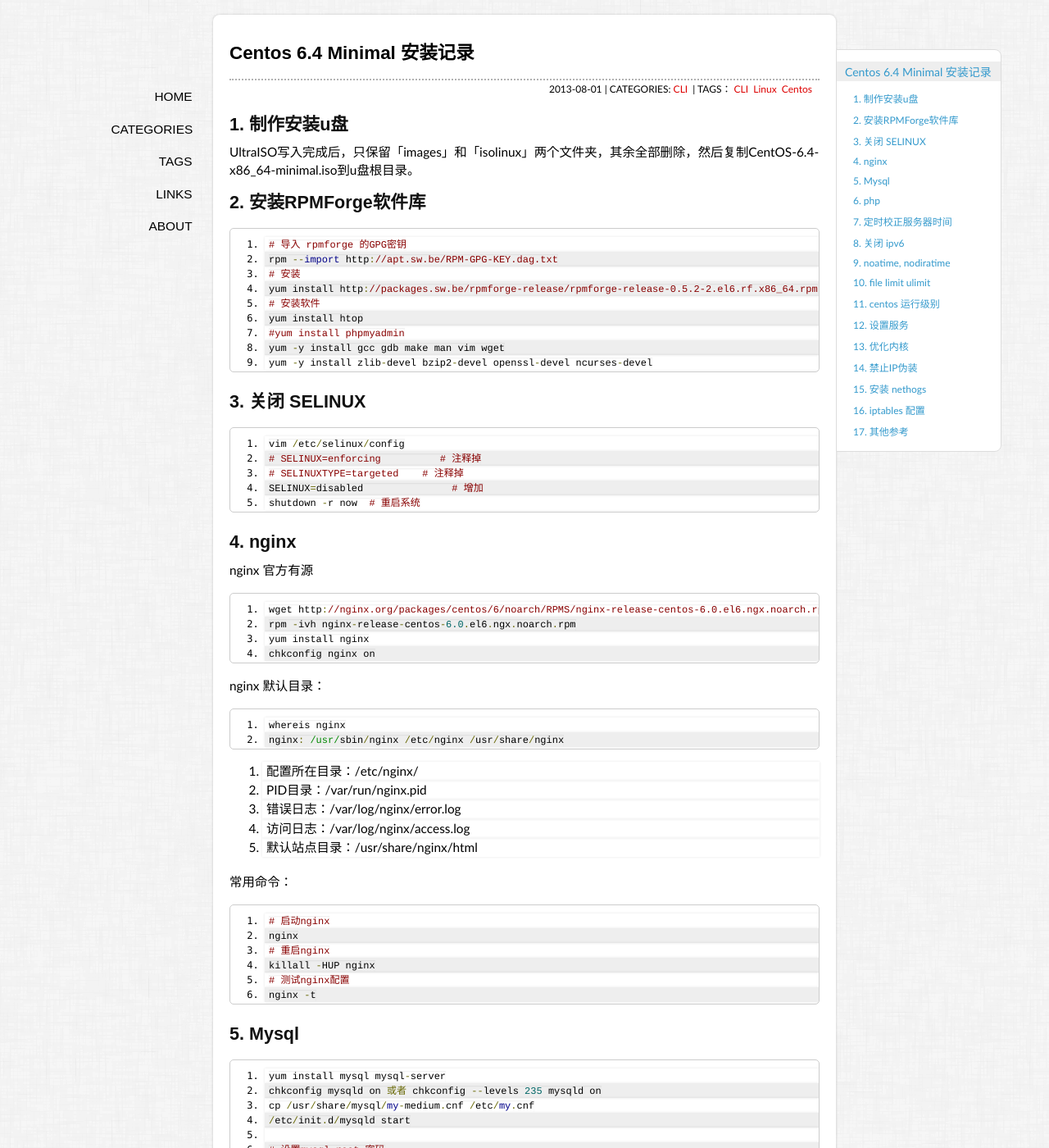
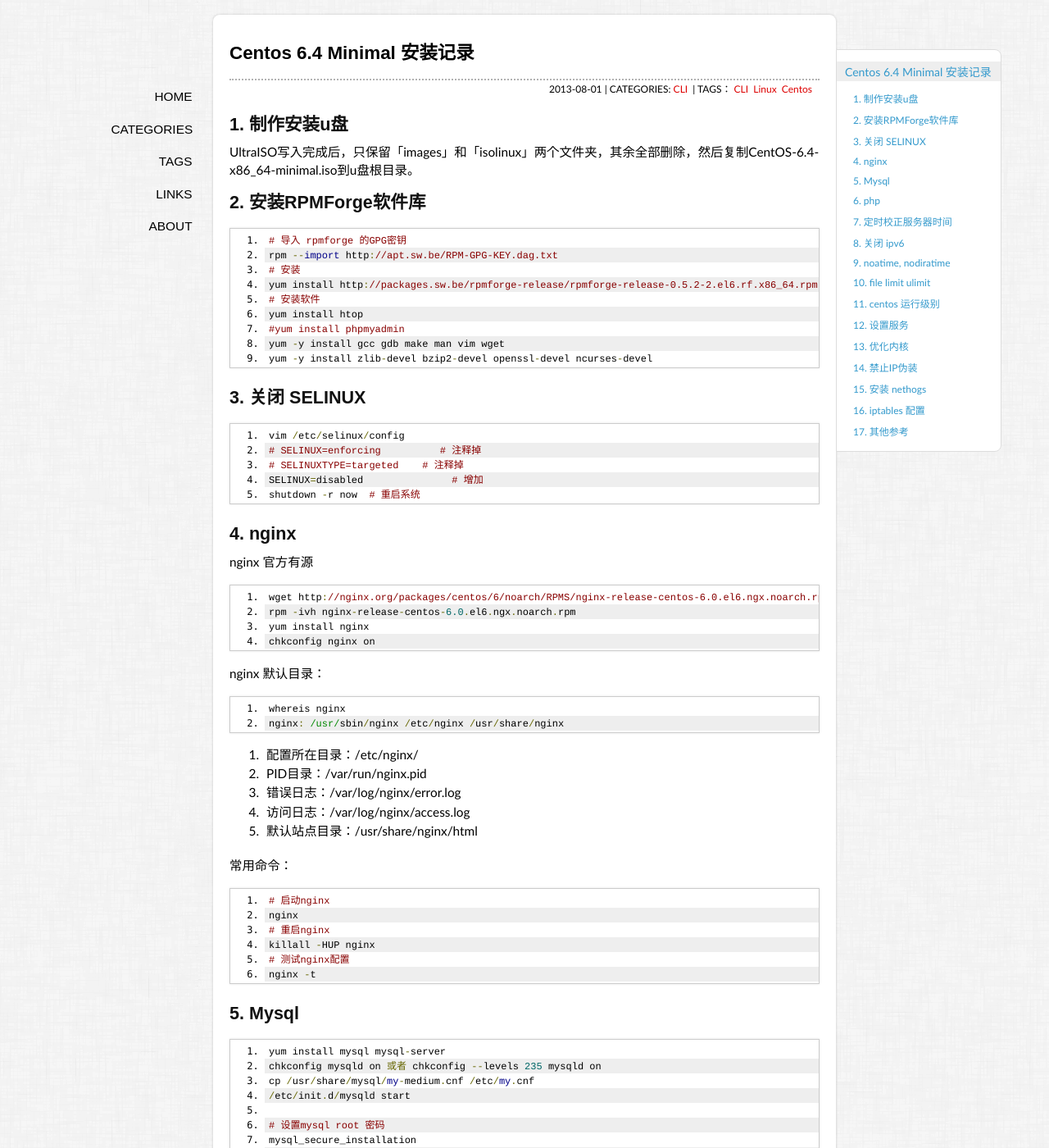
Before and after one commit to jiaokai/blog, a Jekyll site: the page built from _posts/2013-08-01-Centos64-minimal.md, in a window 1280 px wide and 1400 px high. Shown: the whole window at 82% size. Built offline with Jekyll 4.4.1, drawn with Linux system fonts in a browser that asks for light colours; some web fonts are replaced; Markdown is read by kramdown in place of the engine named in the settings; comment, search, counter and statistics services are not loaded; some of the changed text lies outside the part shown.

Commit message:
20130803-20

```diff
--- a/media/css/style.css
+++ b/media/css/style.css
@@ -24,17 +24,17 @@
 p a:hover{color:#3399CC;text-decoration:none;}
 /* strong { color: #6D0000; font-weight:600; } */
 /* pre code{padding:1em 1.5em;font-size:12px;line-height:1.6;display:block;border:1px solid #ddd;} */
-pre { padding-top:10px !important; overflow:auto;}
+pre { padding-top:5px !important; overflow:auto;}
 pre,code{font-family:Menlo,"Andale Mono",Consolas,"Courier New",Monaco,monospace;font-size:12px;}
 code { background: #eee; border: 1px solid #ccc; padding: 0 5px; font-family: "Courier"; line-height: 14px; word-wrap: break-word;box-shadow: rgba(0,0,0,0.07) 0 1px 2px inset;}
-pre code { overflow:auto; background-color: transparent; border: none; padding: 0; word-wrap: break-word; }
+pre code { overflow:auto; background-color: transparent; border: none; padding: 0; word-wrap: break-word; box-shadow:none;}
 blockquote{display:block;text-align:justify;border-left:4px solid #eeeeee;}
 blockquote{margin:1em 0em;padding-left:1.5em;}
 blockquote p{margin:0;padding:.5em 0;}
 /* #container{background:#ffffff;width:660px;margin:2em auto;display:block;padding:0 2em;} */
 #container {text-align: left; overflow: hidden; position: relative}
 #main { zoom: 1; position: relative; _overflow-y: visible; max-width: 960px; width: 720px; min-height: 800px; margin: 10px auto; padding: 10px 20px; background: #FFF; border-radius: 8px; box-shadow: 0px 0px 3px rgba(0, 0, 0, 0.2); }
-#main ol li { padding-left:5px; list-style: decimal; line-height: 1.5em;box-shadow: 0px 0px 3px rgba(0, 0, 0, 0.1); }
+#main ol li { padding-left:5px; list-style: decimal; line-height: 1.5em; }
 #content{font-size:1.1em;line-height:1.4em;}
 #content h1{padding:.5em 0;}
 #content img{max-width:700px;display:block;margin:4px auto;-webkit-box-shadow:#999 1px 1px 4px;-moz-box-shadow:#999 1px 1px 4px;box-shadow:#999 1px 1px 4px;}
--- a/media/js/prettify/prettify.css
+++ b/media/js/prettify/prettify.css
@@ -37,7 +37,7 @@
     .atv{color:#060}
 }
 
-pre.prettyprint{padding:2px 0 2px 2px;border:1px solid #ccc; border-radius:5px;}
+pre.prettyprint{padding:2px 0 2px 2px;border:1px solid #ccc; box-shadow: 0px 0px 3px rgba(0, 0, 0, 0.1);}
 ol.linenums{margin-top:0;margin-bottom:0}
 li.L0,li.L1,li.L2,li.L3,li.L5,li.L6,li.L7,li.L8{list-style-type:none}
 li.L1,li.L3,li.L5,li.L7,li.L9{background:#eee}
```
Also changed, not shown: _posts/2013-08-01-Centos64-minimal.md (+3 -3 lines), 1 other file.
